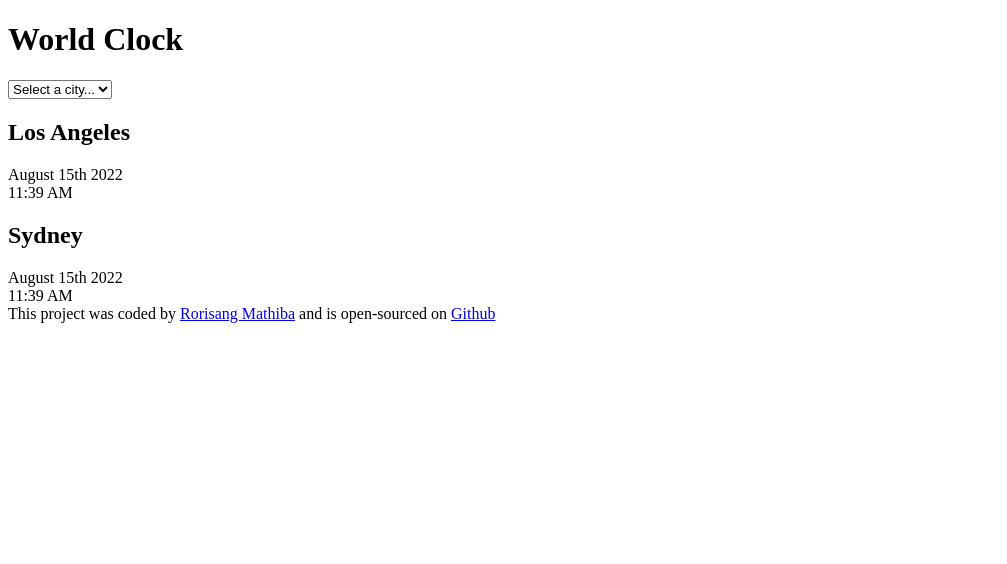
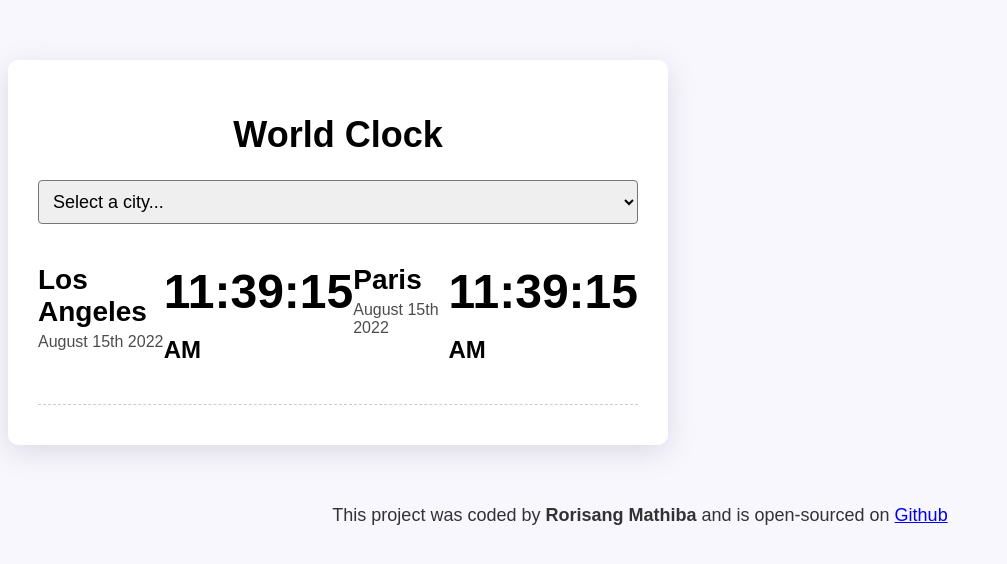
Before and after one commit to Rorisang-Mathiba/world-clock, a plain HTML site: page index.html in a window 1280 px wide. Shown: the whole page, without its empty margins (0-1007 px from the left). Drawn offline with Linux system fonts and the light colour scheme.

Commit message:
Styled the project with CSS

```diff
--- a/css/style.css
+++ b/css/style.css
@@ -0,0 +1,57 @@
+body {
+  background-color: #f9f7fe;
+  font-family: sans-serif;
+}
+h1 {
+  text-align: center;
+  font-family: sans-serif;
+  font-size: 36px;
+}
+h2 {
+  margin: 0 0 5px;
+  font-size: 28px;
+}
+.container {
+  max-width: 600px;
+  margin: 60px 0;
+  padding: 30px;
+  box-shadow: 0px 7px 29px 0px rgba(100, 100, 111, 0.2);
+  border-radius: 10px;
+  background: white;
+}
+select {
+  display: block;
+  width: 100%;
+  border-radius: 4px;
+  padding: 10px;
+  font-size: 18px;
+}
+.city {
+  display: flex;
+  justify-content: space-between;
+  margin: 10px 0;
+  border-bottom: 1px dashed rgba(0, 0, 0, 0.2);
+  padding: 30px 0;
+}
+.city :last-child {
+  border: none;
+}
+
+.date {
+  opacity: 0.7;
+}
+.time {
+  font-size: 48px;
+  font-weight: bold;
+}
+.time small {
+  font-size: 24px;
+  vertical-align: middle;
+  line-height: 36px;
+}
+
+footer {
+  font-size: 18px;
+  color: rgba(0, 0, 0, 0.8);
+  text-align: center;
+}
--- a/index.html
+++ b/index.html
@@ -16,21 +16,22 @@
         <option value="">Auckland</option>
       </select>
       <div class="city">
-        <h2>Los Angeles</h2>
-        <div class="date">August 15th 2022</div>
-        <div class="time">11:39 AM</div>
-      </div>
-      <div class="city">
-        <h2>Sydney</h2>
-        <div class="date">August 15th 2022</div>
-        <div class="time">11:39 AM</div>
+        <div>
+          <h2>Los Angeles</h2>
+          <div class="date">August 15th 2022</div>
+        </div>
+        <div class="time">11:39:15 <small>AM</small></div>
+
+        <div>
+          <h2>Paris</h2>
+          <div class="date">August 15th 2022</div>
+        </div>
+        <div class="time">11:39:15 <small>AM</small></div>
       </div>
     </div>
     <footer>
       This project was coded by
-      <a href="https://github.com/Rorisang-Mathiba " target="_blank"
-        >Rorisang Mathiba</a
-      >
+      <strong>Rorisang Mathiba</strong>
       and is open-sourced on
       <a href="https://github.com/Rorisang-Mathiba/world-clock" target="_blank"
         >Github</a
```
